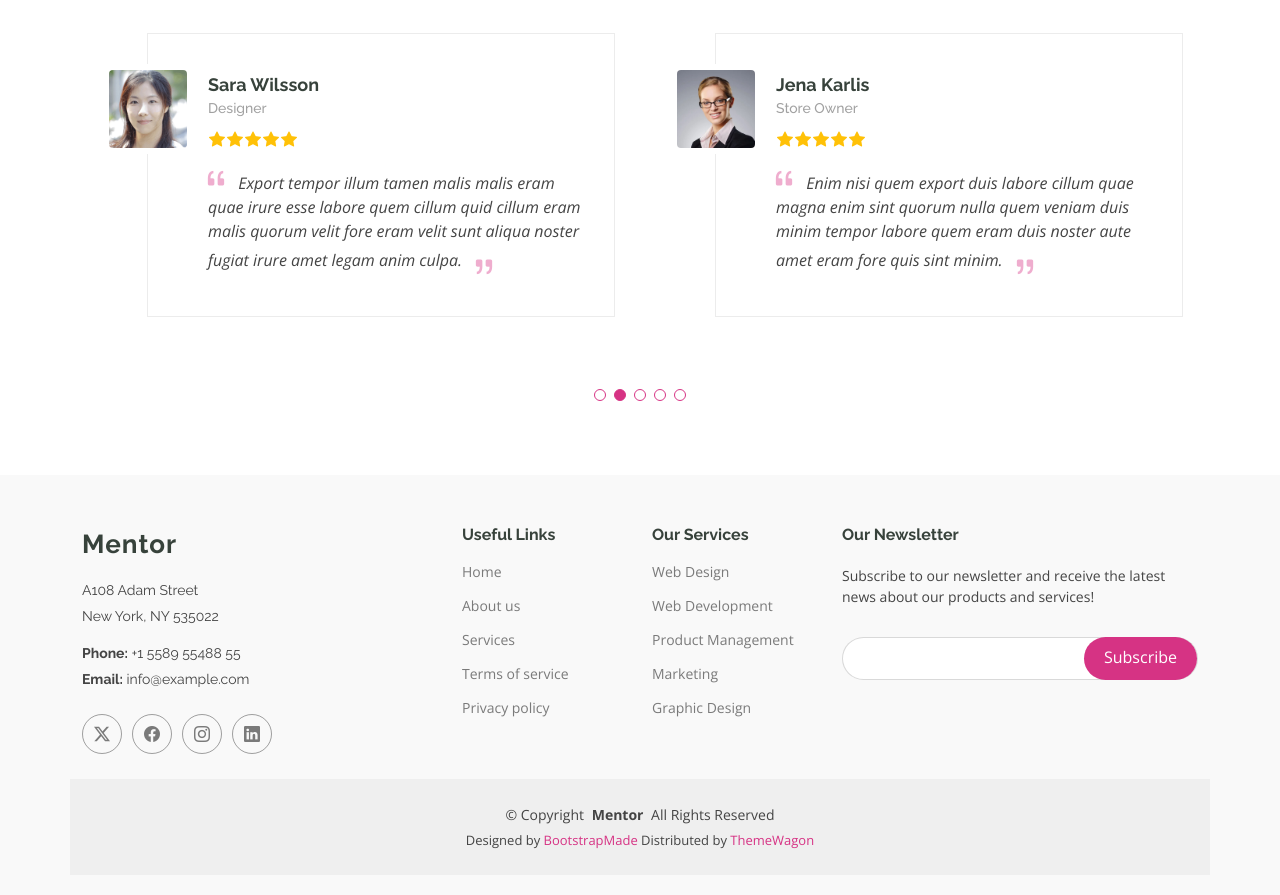
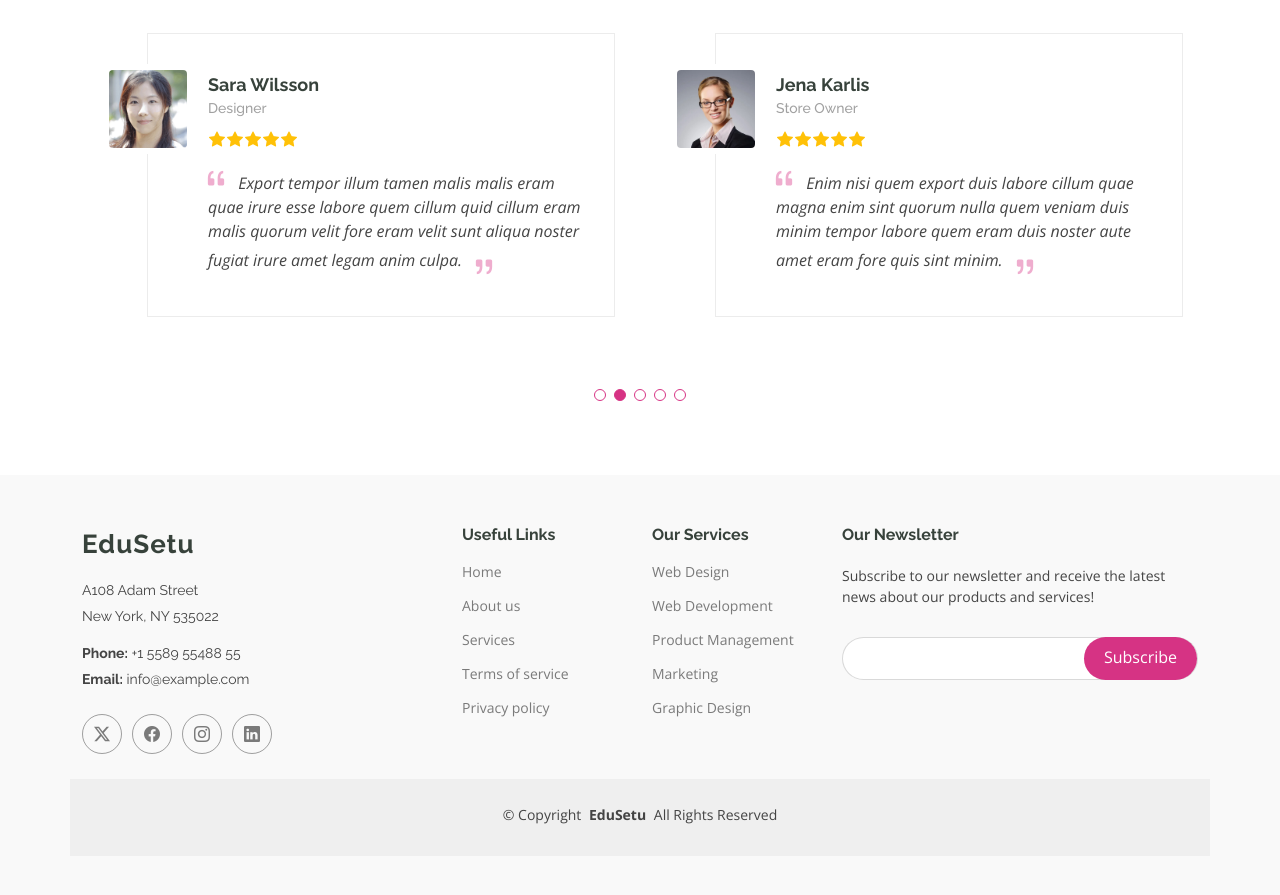
Before and after one commit to Aanchal-Y/Thales, a plain HTML site: page Mentor-1.0.0/about.html in a window 1280 px wide. Shown: the part 1355-2250 px from the top of the page. Drawn offline with nearby package versions, Linux system fonts and the light colour scheme.

```diff
--- a/Mentor-1.0.0/about.html
+++ b/Mentor-1.0.0/about.html
@@ -4,7 +4,7 @@
 <head>
   <meta charset="utf-8">
   <meta content="width=device-width, initial-scale=1.0" name="viewport">
-  <title>About - Mentor Bootstrap Template</title>
+  <title>Edusetu</title>
   <meta name="description" content="">
   <meta name="keywords" content="">
 
@@ -27,13 +27,7 @@
   <!-- Main CSS File -->
   <link href="assets/css/main.css" rel="stylesheet">
 
-  <!-- =======================================================
-  * Template Name: Mentor
-  * Template URL: https://bootstrapmade.com/mentor-free-education-bootstrap-theme/
-  * Updated: Aug 07 2024 with Bootstrap v5.3.3
-  * Author: BootstrapMade.com
-  * License: https://bootstrapmade.com/license/
-  ======================================================== -->
+
 </head>
 
 <body class="about-page">
@@ -315,7 +309,7 @@
       <div class="row gy-4">
         <div class="col-lg-4 col-md-6 footer-about">
           <a href="index.html" class="logo d-flex align-items-center">
-            <span class="sitename">Mentor</span>
+            <span class="sitename">EduSetu</span>
           </a>
           <div class="footer-contact pt-3">
             <p>A108 Adam Street</p>
@@ -368,13 +362,10 @@
     </div>
 
     <div class="container copyright text-center mt-4">
-      <p>© <span>Copyright</span> <strong class="px-1 sitename">Mentor</strong> <span>All Rights Reserved</span></p>
+      <p>© <span>Copyright</span> <strong class="px-1 sitename">EduSetu</strong> <span>All Rights Reserved</span></p>
       <div class="credits">
-        <!-- All the links in the footer should remain intact. -->
-        <!-- You can delete the links only if you've purchased the pro version. -->
-        <!-- Licensing information: https://bootstrapmade.com/license/ -->
-        <!-- Purchase the pro version with working PHP/AJAX contact form: [buy-url] -->
-        Designed by <a href="https://bootstrapmade.com/">BootstrapMade</a> Distributed by <a href=“https://themewagon.com>ThemeWagon
+
+
       </div>
     </div>
 
```
Also changed, not shown: Mentor-1.0.0/assets/css/main.css (+1 -13 lines), Mentor-1.0.0/contact.html (+7 -17 lines), Mentor-1.0.0/courses.html (+6 -16 lines), Mentor-1.0.0/events.html (+6 -15 lines), Mentor-1.0.0/index.html (+2 -11 lines).
